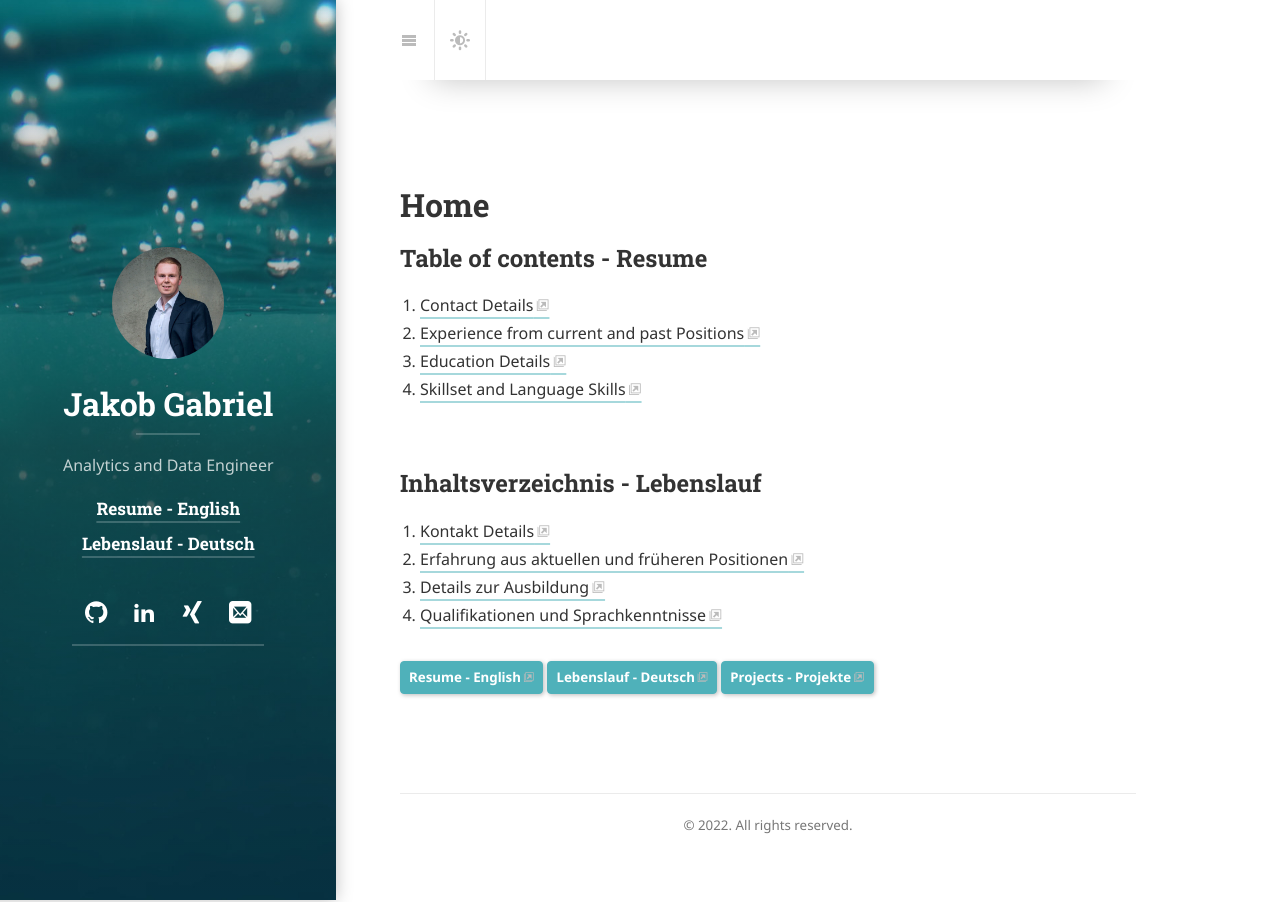
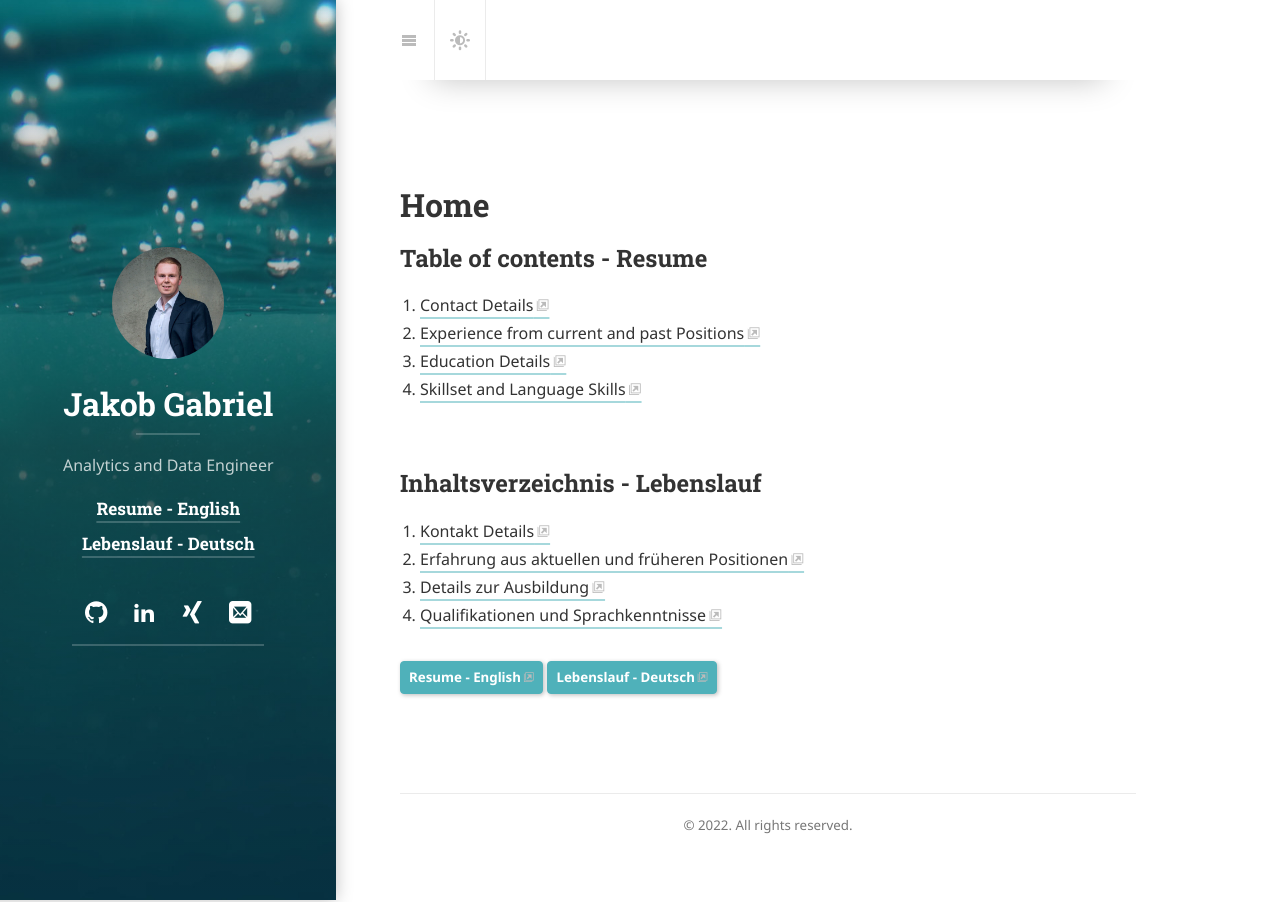
Before and after one commit to jakobgabriel/blog-resume-jakob-gabriel, a Jekyll site: the page built from index.md, in a window 1280 px wide. Built offline with Jekyll 4.4.1, drawn with Linux system fonts in a browser that asks for light colours; cached includes are drawn as plain includes; nearby versions of some CDN libraries; some web fonts are replaced; library files that are not in the unit come from our copies.

Commit message:
minor change - final update, projects button deleted

```diff
--- a/index.md
+++ b/index.md
@@ -21,4 +21,4 @@ sitemap: false
 4. [Qualifikationen und Sprachkenntnisse](https://jakobgabriel.github.io/resume-curriculum-vitae-jakob-gabriel/lebenslauf-deutsch/#skills)
 
 
-[Resume - English](https://jakobgabriel.github.io/resume-curriculum-vitae-jakob-gabriel/resume-english){: .btn .btn-sm .btn-primary .mt1} [Lebenslauf - Deutsch](https://jakobgabriel.github.io/resume-curriculum-vitae-jakob-gabriel/lebenslauf-deutsch){: .btn .btn-sm .btn-primary .mt1} [Projects - Projekte](https://jakobgabriel.github.io/resume-curriculum-vitae-jakob-gabriel/projects-projekte){: .btn .btn-sm .btn-primary .mt1}
+[Resume - English](https://jakobgabriel.github.io/resume-curriculum-vitae-jakob-gabriel/resume-english){: .btn .btn-sm .btn-primary .mt1} [Lebenslauf - Deutsch](https://jakobgabriel.github.io/resume-curriculum-vitae-jakob-gabriel/lebenslauf-deutsch){: .btn .btn-sm .btn-primary .mt1}
```
